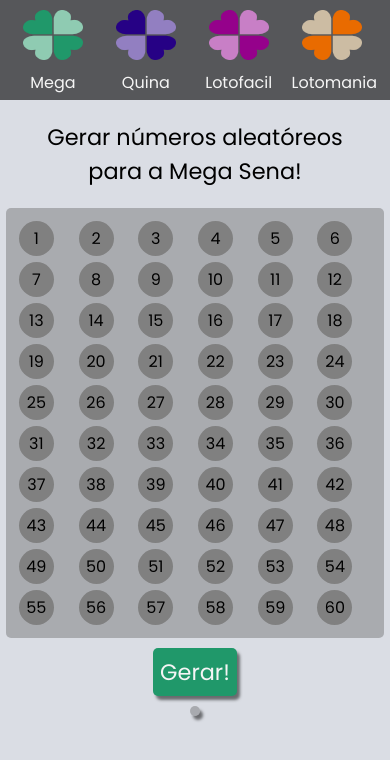
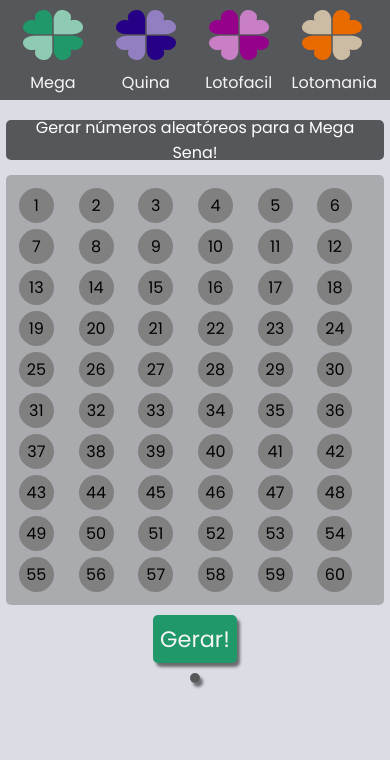
Before and after one commit to Wesley708/mega.random, a plain HTML site: page index.html in a window 390 px wide. Drawn offline with Linux system fonts and the light colour scheme.

Commit message:
Melhorias no layout

```diff
--- a/assets/css/style.css
+++ b/assets/css/style.css
@@ -5,6 +5,7 @@
     --color-quina: #4c3487;
     --color-facil: #95018B;
     --color-mania: #E96B00;
+    --dark-gray: rgba(0, 0, 0, 0.603);
 }
 
 *{
@@ -107,17 +108,18 @@ h1{
 .generated-numbers{
     display: flex;
     flex-direction: row;
-    background-color: rgba(83, 83, 83, 0.363);
+    background-color: var(--dark-gray);
     border-radius: 5px;
     padding: 5px;
     max-width: 620px;
     flex-wrap: wrap;
+    margin-bottom: 10px;
 }
 
 .menu{
     width: 100%;
     height: 100%;
-    background-color:rgba(0, 0, 0, 0.603) ;
+    background-color: var(--dark-gray);
     display: flex;
     flex-direction: column;
     align-items: center;
@@ -152,6 +154,19 @@ h1{
     align-items: center;
     justify-content: center;
     flex-direction: column;
+}
+.container h1{
+    font-weight: 700;
+    text-align: center;
+    width: 620px;
+    background-color: var(--dark-gray);
+    color: white;
+    display: flex;
+    align-items: center;
+    justify-content: center;
+    height: 40px;
+    border-radius: 5px;
+    margin-bottom: 15px;
 }
 
 .quina-box{
@@ -239,6 +254,13 @@ h1{
     .menu h2{
         display: none;
     }
+    .container h1{
+        width: 100%;
+        height: 40px;
+        font-weight: 400;
+        font-size: 16px;
+        padding: 10px;
+    }
 }
 .shadow{
     box-shadow: 3px 4px 3px rgba(0, 0, 0, 0.512);
--- a/assets/js/script.js
+++ b/assets/js/script.js
@@ -115,7 +115,7 @@ function generate(jogo){
     generatedNumbers = document.querySelector('.generated-numbers');
 
     function exit(element){
-        generatedNumbers.innerHTML += `<div class="exit">${element}</div>`;
+        generatedNumbers.innerHTML += `<div class="exit ${background} shadow">${element}</div>`;
     }
     randomAraray.forEach(exit);
 };
```
